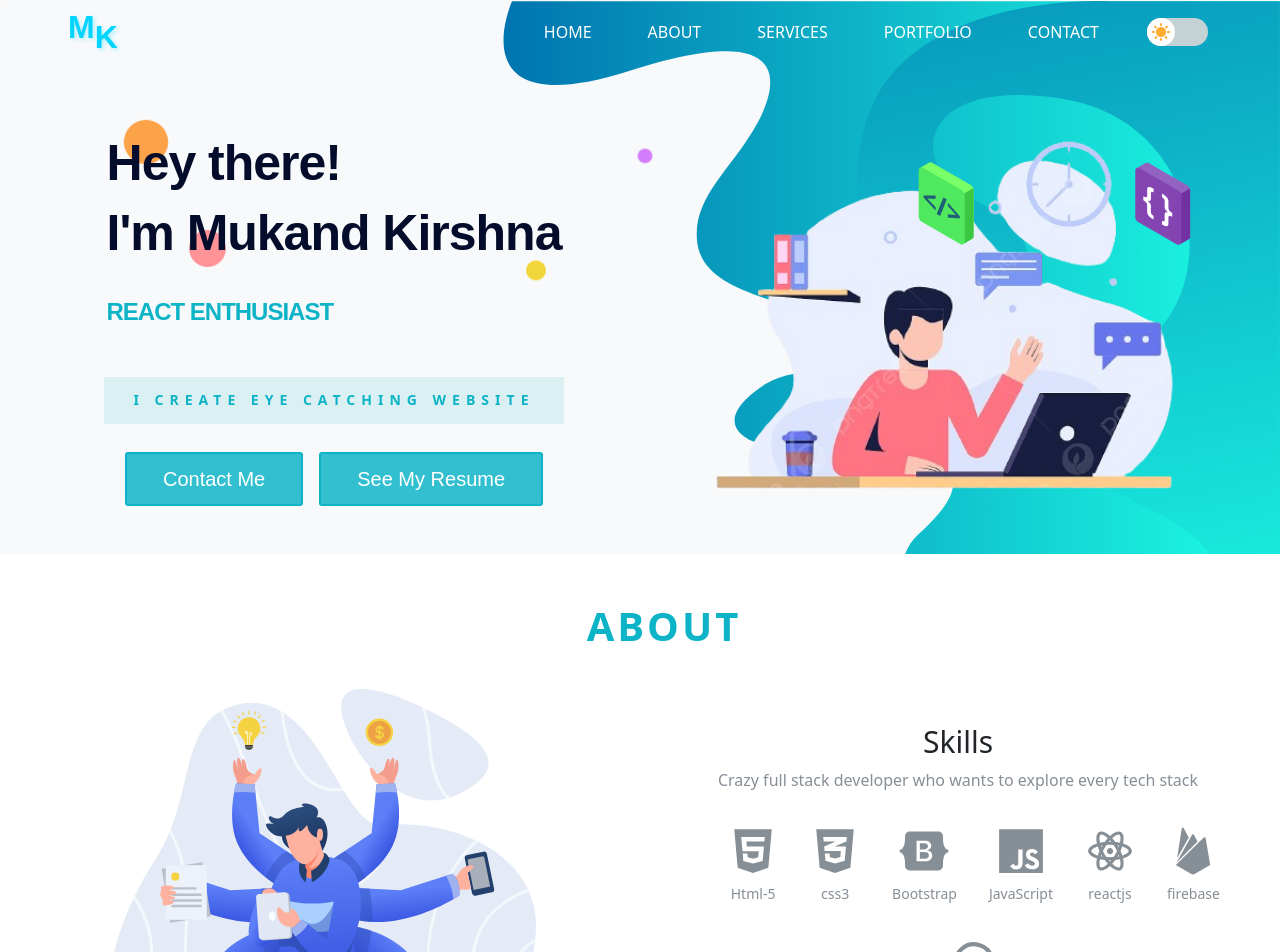
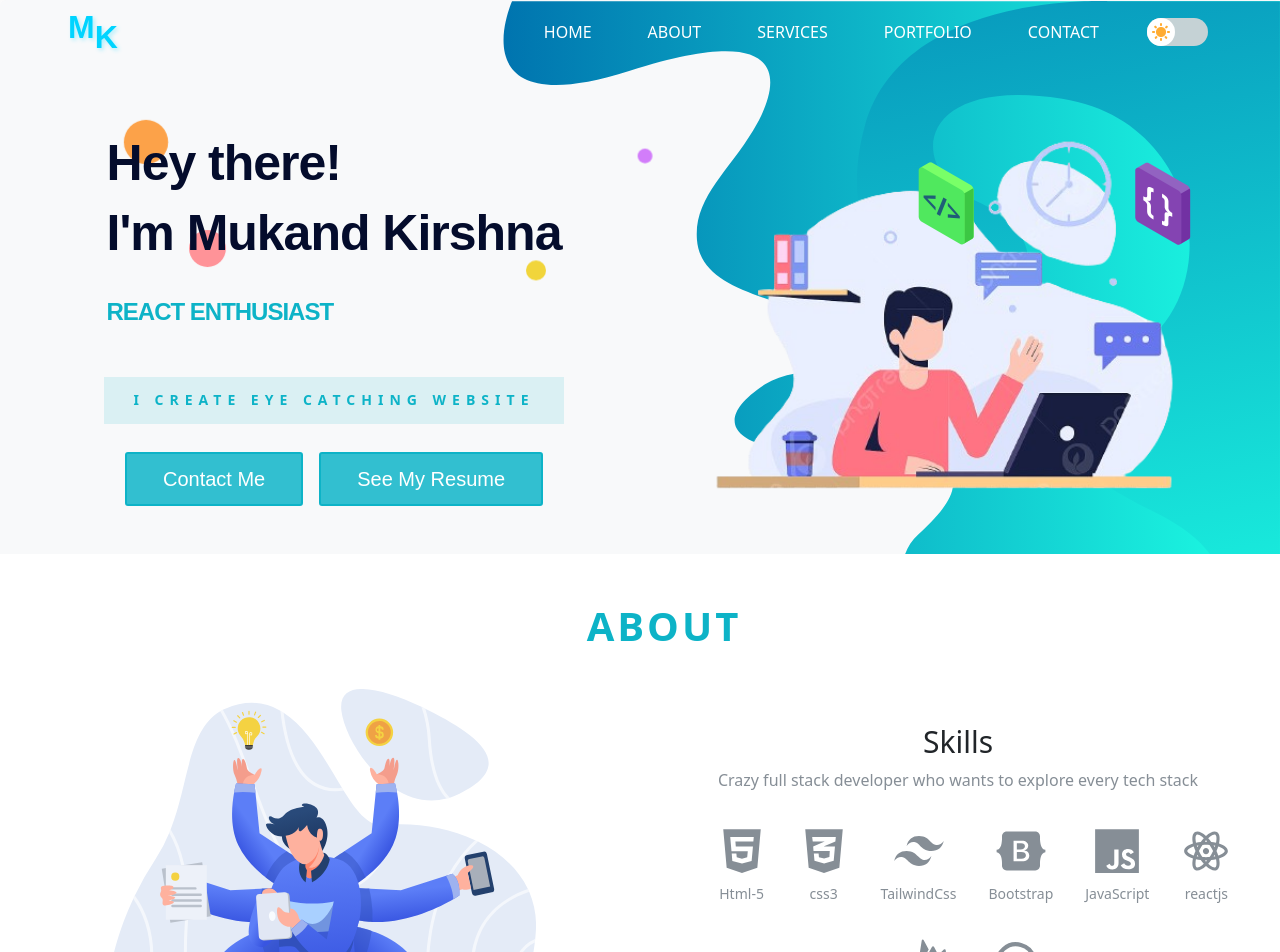
Before and after one commit to mukand-mapara/Portfolio, a React (Create React App) app: page / in a window 1280 px wide. Shown: the top 952 px of the page. Built offline with nearby package versions, Linux system fonts and the light colour scheme.

Commit message:
Update Constants.js

```diff
--- a/src/Constants/Constants.js
+++ b/src/Constants/Constants.js
@@ -6,7 +6,7 @@
   FaLinkedinIn,
 } from "react-icons/fa";
 import { IoLogoFirebase, IoLogoJavascript } from "react-icons/io5";
-
+import { RiTailwindCssFill } from "react-icons/ri";
 
 import { RiReactjsLine } from "react-icons/ri";
 import { TbBrandNextjs } from "react-icons/tb";
@@ -83,6 +83,10 @@
   {
     icon: <FaCss3Alt />,
     title: "css3",
+  },
+  {
+    icon: <RiTailwindCssFill />,
+    title: "TailwindCss",
   },
   {
     icon: <FaBootstrap />,
```
